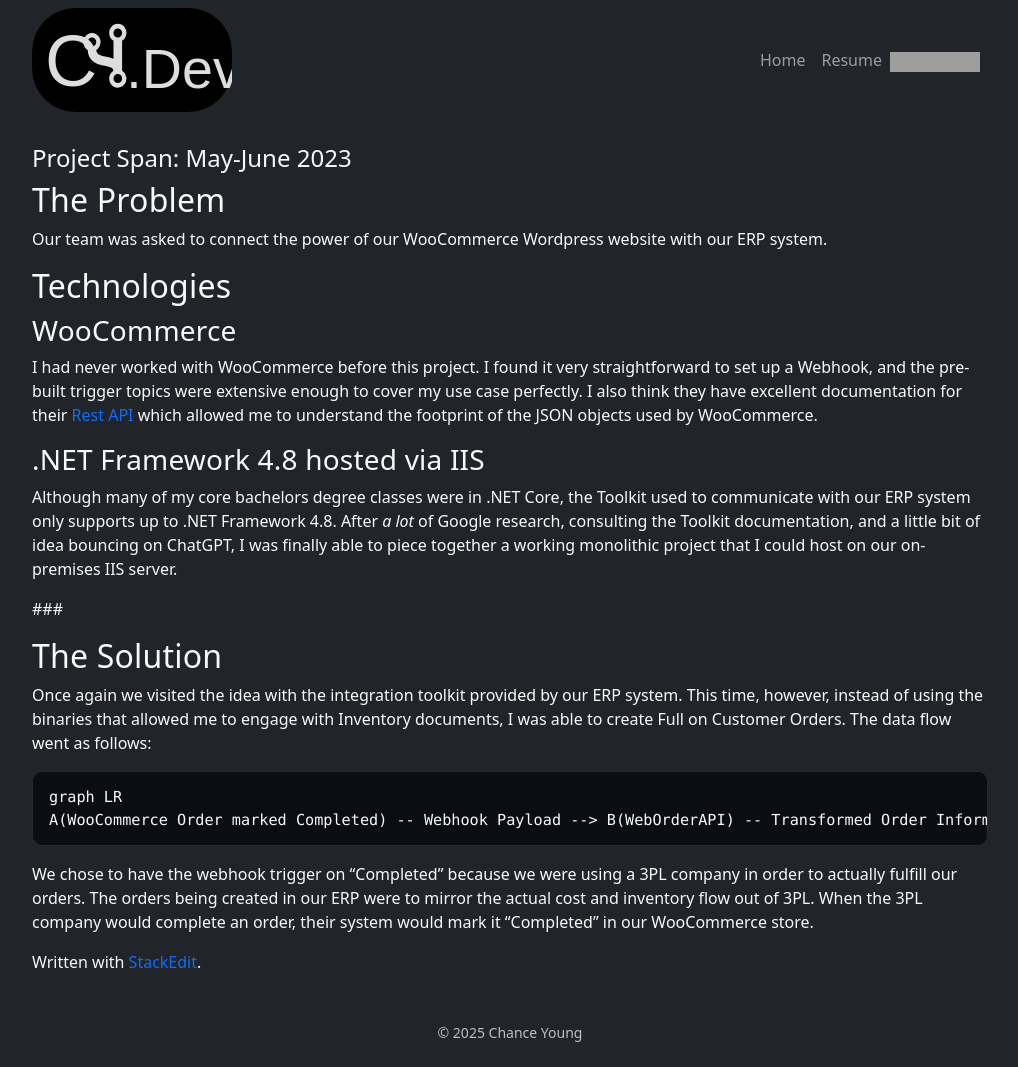
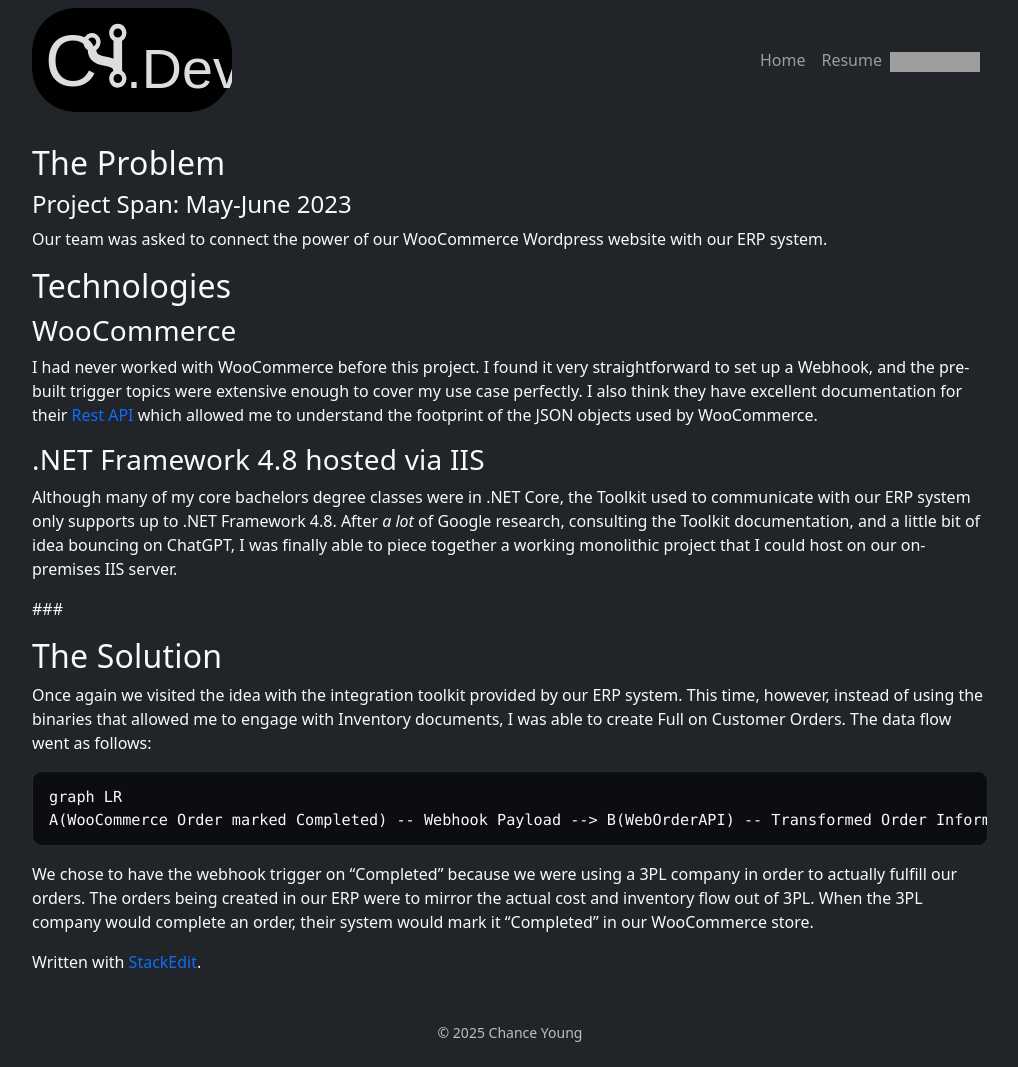
Before and after one commit to ChanceYoung/ChanceYoung.github.io, a Jekyll site: the page built from _projects/woocommerceintegrationv1.md, in a window 1280 px wide. Shown: the whole page, without its empty margins (130-1148 px from the left). Built offline with Jekyll 4.4.1, drawn with Linux system fonts in a browser that asks for light colours; part of the change alters nothing that is shown; grey boxes are pictures that could not be loaded.

```diff
--- a/_projects/woocommerceintegrationv1.md
+++ b/_projects/woocommerceintegrationv1.md
@@ -6,9 +6,9 @@ tags: [C#, WooCommerce,]
 featured: true
 layout: default
 ---
-#### Project Span: May-June 2023
 
 ## The Problem
+#### Project Span: May-June 2023
 Our team was asked to connect the power of our WooCommerce Wordpress website with our ERP system.
 
 ## Technologies
@@ -33,6 +33,6 @@ We chose to have the webhook trigger on "Completed" because we were using a 3PL
 
 > Written with [StackEdit](https://stackedit.io/).
 <!--stackedit_data:
-eyJoaXN0b3J5IjpbMTk1MzkxOTg2MiwtMTg2MDM5MDU0OSwtNT
-k3MTIwNjI0LC0xNTU2MTQyODIyLDE3NzAyNjc4Nl19
+eyJoaXN0b3J5IjpbLTE4NDA5NDgxMDYsLTE4NjAzOTA1NDksLT
+U5NzEyMDYyNCwtMTU1NjE0MjgyMiwxNzcwMjY3ODZdfQ==
 -->
```
